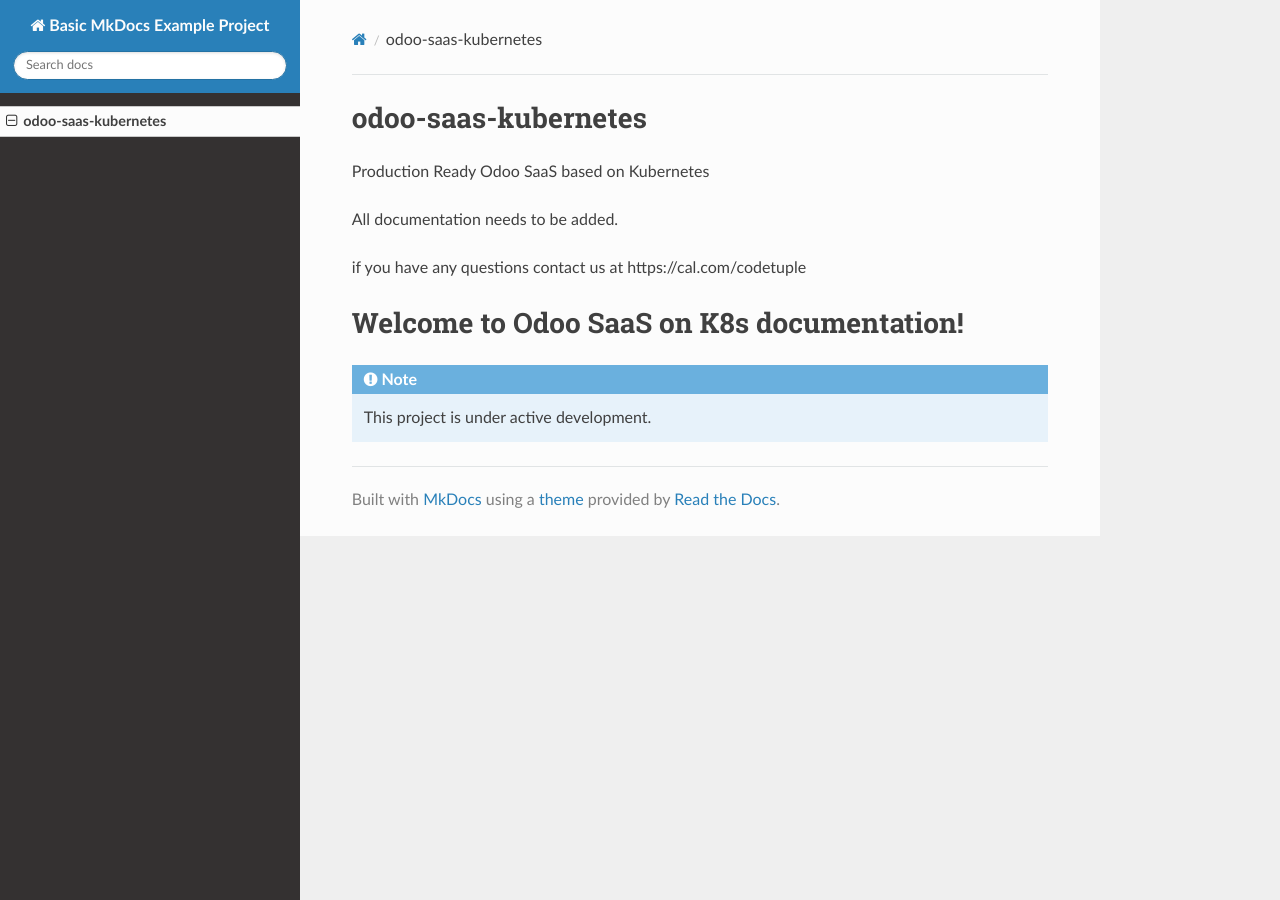
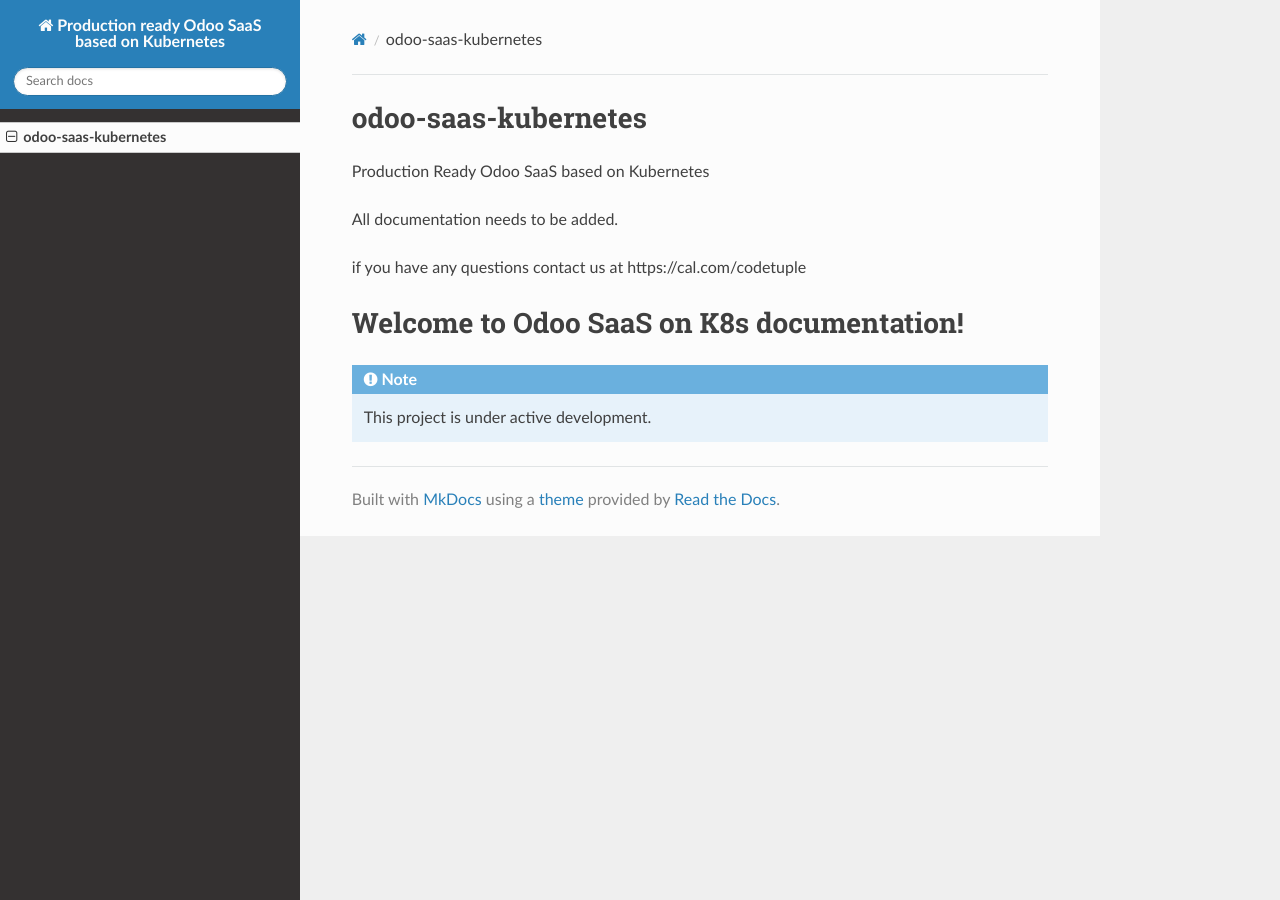
Before and after one commit to herawais/odoo-saas-kubernetes, an MkDocs documentation site: the page built from docs/index.md, in a window 1280 px wide. Built offline with MkDocs 1.6.1, drawn with Linux system fonts in a browser that asks for light colours; nearby versions of some CDN libraries.

Commit message:
[MOD] title of docs

```diff
--- a/mkdocs.yml
+++ b/mkdocs.yml
@@ -1,4 +1,4 @@
-site_name: Basic MkDocs Example Project
+site_name: Production ready Odoo SaaS based on Kubernetes
 theme:
   name: readthedocs
   highlightjs: true
```
